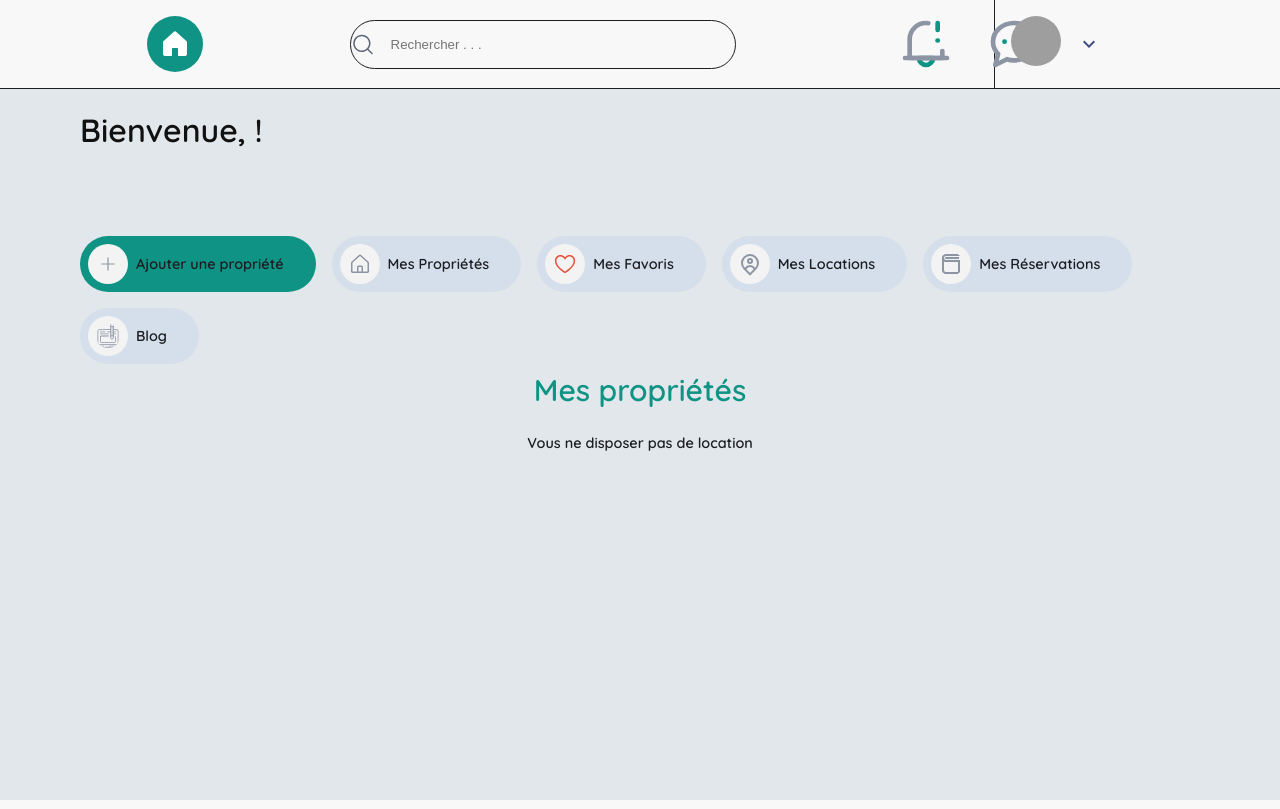
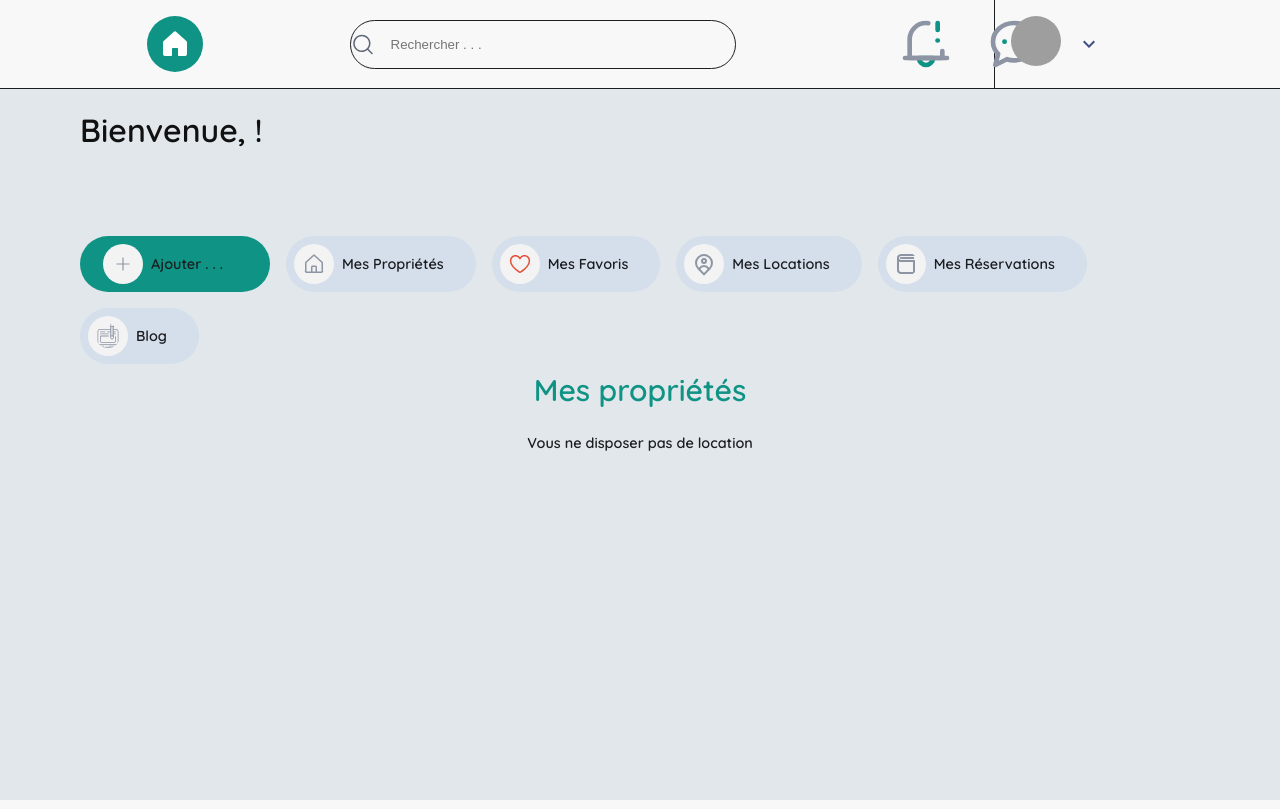
Before and after one commit to Anathariel/Project-Rbnb, a PHP site: page /account in a window 1280 px wide. Run offline with PHP 8.4, Linux system fonts and the light colour scheme; the visitor is signed in with stand-in values (Sample User, id 1); data comes from the database, SQL or seed files in the repository; some libraries are stand-ins or nearby versions; grey boxes are pictures that could not be loaded.

Commit message:
🚧 CRUD article move to dashboard

```diff
--- a/asset/css/style.css
+++ b/asset/css/style.css
@@ -1945,7 +1945,25 @@ section#googlemaps-property-section div#map {
 }
 .dashboard .welcome-dashboard .user-menu .add.first-link a {
   background-color: #0e9384;
-  color: #f8f8f8;
+  min-width: 150px;
+}
+.dashboard .welcome-dashboard .user-menu .dropdown {
+  position: relative;
+}
+.dashboard .welcome-dashboard .user-menu .dropdown .dropdown-content {
+  display: none;
+  position: absolute;
+  top: 100%;
+  left: 0;
+  min-width: 160px;
+  z-index: 2;
+  margin: 1px;
+}
+.dashboard .welcome-dashboard .user-menu .dropdown .dropdown-content a {
+  background-color: transparent;
+  box-shadow: rgba(0, 0, 0, 0.15) 1.95px 1.95px 2.6px;
+  border-radius: 0.5rem;
+  margin: 0.2rem 0;
 }
 .dashboard .welcome-dashboard .user-menu .add a:hover {
   background: rgba(14, 147, 131, 0.5803921569);
--- a/asset/css/style.scss
+++ b/asset/css/style.scss
@@ -2295,7 +2295,7 @@ section#googlemaps-property-section {
       padding-top: 1rem;
       font-size: 2rem;
 
-      span{
+      span {
         color: $dash-maincolor;
       }
     }
@@ -2329,7 +2329,28 @@ section#googlemaps-property-section {
 
       .add.first-link a {
         background-color: #0e9384;
-        color: $white;
+        min-width: 150px;
+      }
+
+      .dropdown{
+        position: relative;
+
+        .dropdown-content {
+          display: none;
+          position: absolute;
+          top: 100%;
+          left: 0;
+          min-width: 160px;
+          z-index: 2;
+          margin: 1px;
+
+          a{
+            background-color: transparent;
+            box-shadow: rgba(0, 0, 0, 0.15) 1.95px 1.95px 2.6px;
+            border-radius: .5rem;
+            margin: .2rem 0;
+          }
+        }
       }
 
       .add a:hover {
--- a/asset/js/dashboard.js
+++ b/asset/js/dashboard.js
@@ -36,3 +36,25 @@ document.addEventListener('DOMContentLoaded', function () {
       }
     });
   });
+
+
+  //Sous-menu Ajouter
+  document.addEventListener('DOMContentLoaded', function() {
+    var dropdownButton = document.querySelector(".dropbtn");
+    var dropdownContent = document.querySelector(".dropdown-content");
+
+    dropdownButton.addEventListener('click', function(event) {
+        event.preventDefault();
+        if (dropdownContent.style.display === "none" || dropdownContent.style.display === "") {
+            dropdownContent.style.display = "block";
+        } else {
+            dropdownContent.style.display = "none";
+        }
+    });
+
+    window.addEventListener('click', function(event) {
+        if (!dropdownButton.contains(event.target)) {
+            dropdownContent.style.display = "none";
+        }
+    });
+});
--- a/model/ArticleModel.php
+++ b/model/ArticleModel.php
@@ -36,7 +36,7 @@ class ArticleModel extends Model{
         $extract = $article->getExtract();
         $content = $article->getContent();
 
-        $req = $this->getDb()->prepare('INSERT INTO `article` (`author`, `image,` `title`, `extract`, `content`, `date`) VALUES (:author, :image,  :title, :extract, :content, NOW())');
+        $req = $this->getDb()->prepare('INSERT INTO `article` (`author`, `image`, `title`, `extract`, `content`, `date`) VALUES (:author, :image,  :title, :extract, :content, NOW())');
 
         $req->bindParam(":author", $author, PDO::PARAM_INT);
         $req->bindParam(":image", $image, PDO::PARAM_STR);
--- a/view/blog.html.twig
+++ b/view/blog.html.twig
@@ -32,6 +32,7 @@
         		<p class="date-article-blog">
 				<i>{{ article.date }}</i></p>
         		<a href="{{ path('basearticle') }}/{{ article.articleId}}"> ↗</a>
+
 				<a href="{{ path('baseEditArticle')}}{{ article.articleId}}">Modifier un article</a>
 
 				<form action="{{ path('baseDeletetArticle') }}{{ article.articleId}}" method="POST">
--- a/view/dashboard.html.twig
+++ b/view/dashboard.html.twig
@@ -13,10 +13,17 @@
 
         <div class="user-menu">
             <div class="add first-link">
-                <a href="{{ path('propertyAdd') }}">
-                    <img src="{{ asset('/media/icons/plus.svg') }}" alt="Ajouter une propriété">
-                    <p>Ajouter une propriété</p>
-                </a>
+                <div class="dropdown">
+                    <a href="#" class="dropbtn">
+                        <img src="{{ asset('/media/icons/plus.svg') }}" alt="Menu">
+                        Ajouter . . .
+                    </a>
+                    <div class="dropdown-content">
+                        <a href="{{ path('propertyAdd') }}">
+                        <img src="{{ asset('/media/icons/property.svg') }}" alt="Propriétés"> une propriété</a>
+                        <a href="{{ path('articleAdd') }}"><img src="{{ asset('/media/icons/blog.svg') }}" alt="Articles Blog"> un article</a>
+                    </div>
+                </div>
             </div>
             <div class="add property tab">
                 <a href="#my-proprieties">
@@ -162,59 +221,6 @@
         </a>
         {% endfor %}
         {% endif %}
-        </div>
-    </section>
-
-    <section class="dashboard-cards-my-favs" id="my-favs">
-
-        <h2>Mes Favoris</h2>
-        <div class="cards-container">
-            {% if userFavorites is empty %}
-            <p>Vous ne disposez pas de favori.</p>
-            {% else %}
-            {% for favorite in userFavorites %}
-            {% set property = favorite.property %}
-            {% if property %}
-            {% set averageRating = property.averageRating|number_format(1, '.', '') %}
-            <a href="{{ path('baseProperty') ~ property.propertyId }}">
-                <div class="card">
-                    <figure>
-                        {% if property.propertyImages %}
-                        <img src="{{ asset('/media/locations/' ~ property.propertyImages.imageMainURL) }}"
-                            alt="{{ property.title }}" />
-                        {% endif %}
-                    </figure>
-
-                    <div class="card-details">
-                        <div class="pricing">
-                            <h3>
-                                <span>{{ property.priceNight }}€</span>/nuit
-                            </h3>
-                            <div class="rating">
-                                <img src="{{ asset('/media/icons/rating-fullstar.svg') }}" alt="Étoiles de notation">
-                                <p>{{ averageRating }}</p>
-                            </div>
-                        </div>
-                        <div class="location">
-                            <img src="{{ asset('/media/icons/map-pin.svg') }}" alt="Location pin">
-                            <p>{{ property.address }}</p>
-                        </div>
-                        <div class="description">
-                            <h3>{{ property.title }}</h3>
-                            <p class="card-descriptions-limit">{{ property.description }}</p>
-                        </div>
-                        <div class="dashboard-property-buttons">
-                            <form action="{{ path('favoriteDelete') }}" method="POST">
-                                <input type="submit" value="Supprimer" class="delete delete-favorite"
-                                    data-method="DELETE" data-property-id="{{ property.propertyId }}">
-                            </form>
-                        </div>
-                    </div>
-                </div>
-            </a>
-            {% endif %}
-            {% endfor %}
-            {% endif %}
         </div>
     </section>
 
```
Also changed, not shown: other parts of view/dashboard.html.twig (+57 -7 lines), controller/ArticleController.php (+10 -11 lines), 1 other file.
